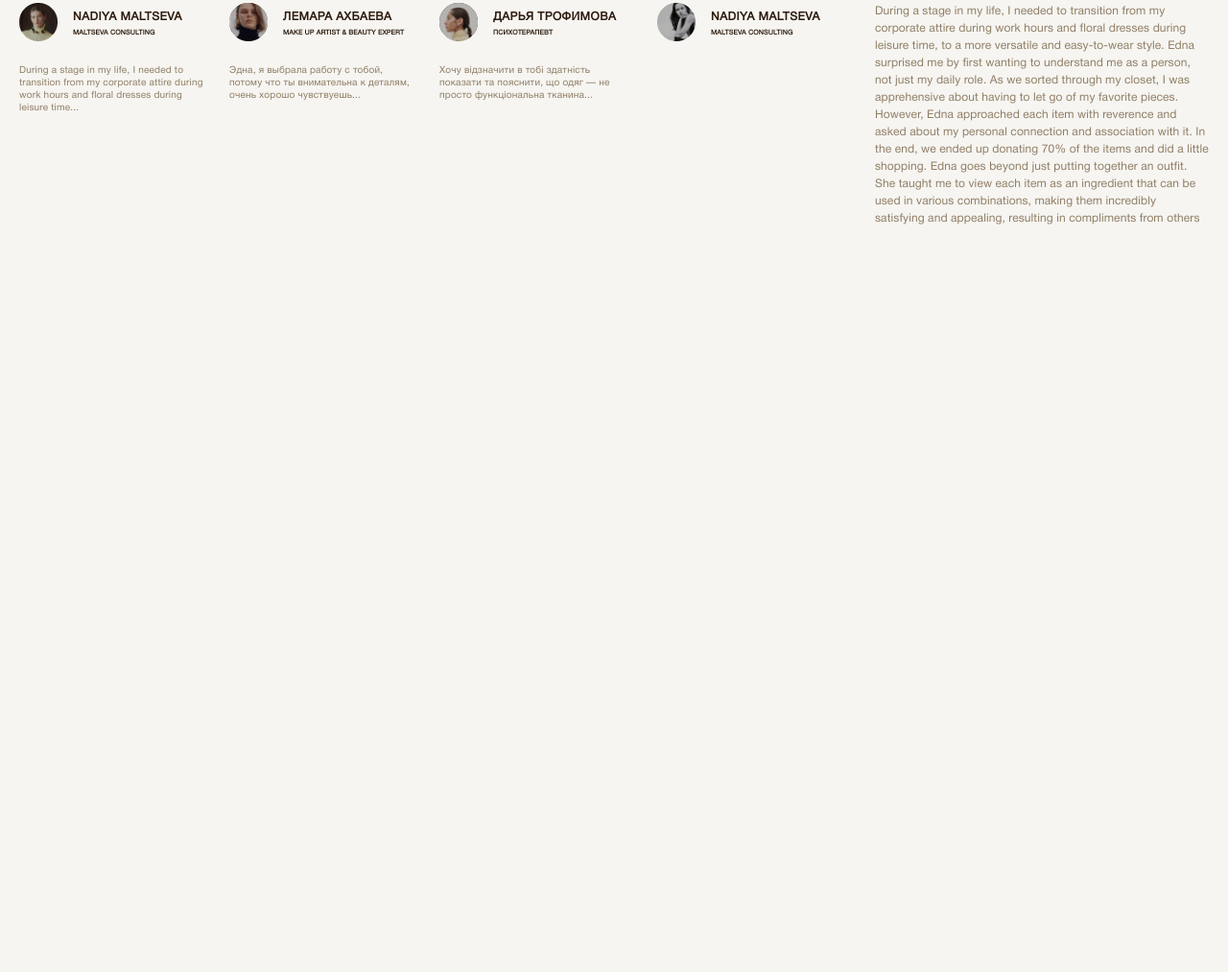
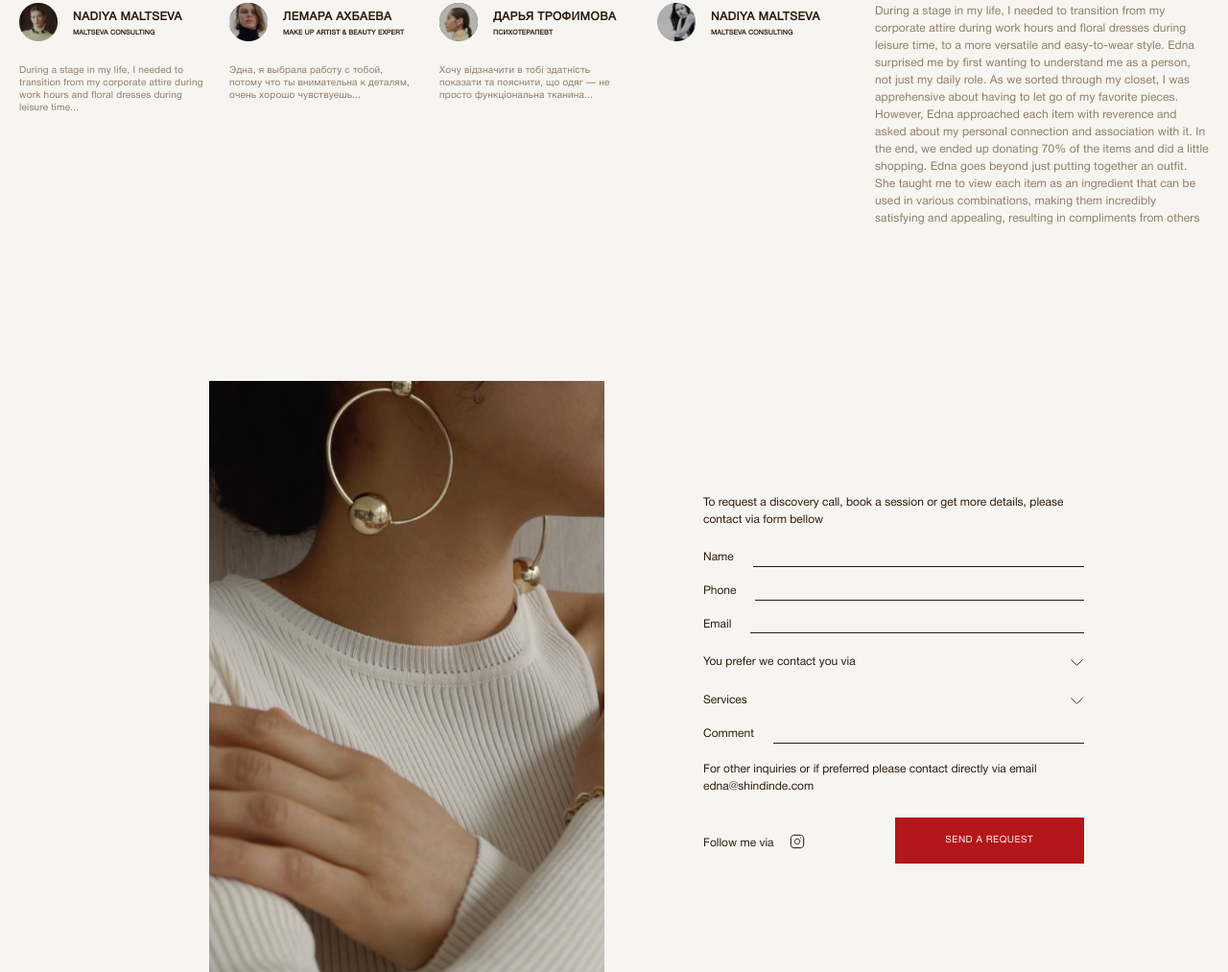
Before and after one commit to adwasar/at_test, a website built with webpack: page src/index.html in a window 1280 px wide. Shown: the part 3628-4641 px from the top of the page at 96% size. Before the commit the page ends 4025 px from the top, so only its background shows below. Built offline with nearby package versions, Linux system fonts and the light colour scheme.

Commit message:
feat: form-section layout

```diff
--- a/src/index.html
+++ b/src/index.html
@@ -203,6 +203,61 @@
       </div>
     </div>
   </section>
+
+  <section class="form-section">
+    <div class="_container">
+      <div class="form-section__content">
+        <div class="form-section__first-block">
+          <div class="form-section__img"></div>
+        </div>
+        <from class="form">
+          <p class="form__text text">To request a discovery call, book a session or get more details, please contact via
+            form
+            bellow</p>
+          <div class="form__block-input">
+            <label class="text__label" for="name">Name</label>
+            <input class="text__input" type="text" id="name">
+          </div>
+          <div class="form__block-input">
+            <label class="text__label" for="phone">Phone</label>
+            <input class="text__input" type="text" id="phone">
+          </div>
+          <div class="form__block-input">
+            <label class="text__label" for="email">Email</label>
+            <input class="text__input" type="email" id="email">
+          </div>
+          <div class="form__block-select">
+            <label for="contact-via">You prefer we contact you via</label>
+            <select class="form__select" name="contact-via" id="contact-via">
+              <option value=""></option>
+              <option value="1">option-1</option>
+              <option value="2">option-2</option>
+              <option value="3">option-3</option>
+            </select>
+          </div>
+          <div class="form__block-select">
+            <label for="services">Services</label>
+            <select class="form__select" name="services" id="services">
+              <option value=""></option>
+              <option value="1">option-1</option>
+              <option value="2">option-2</option>
+              <option value="3">option-3</option>
+            </select>
+          </div>
+          <div class="form__block-input">
+            <label class="text__label" for="comment">Comment</label>
+            <input class="text__input" type="email" id="comment">
+          </div>
+          <p class="form__text text">For other inquiries or if preferred please contact directly via email
+            edna@shindinde.com</p>
+          <div class="form__request-block">
+            <p>Follow me via <img class="form__inst-icon" src="/src/assets/svgs/instagram-black.svg"></p>
+            <button class="button">Send a request</button>
+          </div>
+        </from>
+      </div>
+    </div>
+  </section>
 </body>
 
 </html>
--- /dev/null
+++ b/src/scss/components/_form.scss
@@ -0,0 +1,115 @@
+.form-section {
+  &__content {
+    display: flex;
+    @include v-md {
+      flex-direction: column-reverse;
+    }
+  }
+
+  &__first-block {
+    width: 50%;
+    @include v-md {
+      width: 100%;
+    }
+  }
+
+  &__img {
+    display: block;
+    margin-left: auto;
+    margin-right: 10px;
+    height: 100%;
+    max-width: 412px;
+    width: 100%;
+    background-image: url('/src/assets/photos/basic/form.png');
+    background-size: cover;
+    @include v-md {
+      max-width: 100%;
+      height: 400px;
+    }
+  }
+}
+
+.form {
+  padding-top: 113px;
+  padding-bottom: 113px;
+  padding-left: 93px;
+  width: 39.5%;
+  @include v-lg {
+    padding-left: 40px;
+    width: 100%;
+  }
+  @include v-md {
+    padding: 0 0 30px;
+  }
+
+  &__text {
+    margin-top: 5px;
+    margin-bottom: 23px;
+  }
+
+  &__block-input {
+    margin-bottom: 18px;
+    display: flex;
+
+    label {
+      margin-right: 20px;
+    }
+
+    input {
+      background-color: inherit;
+      border: none;
+      border-bottom: 1px solid $c-main;
+      width: 100%;
+    }
+
+    input:focus {
+      outline: none;
+    }
+  }
+
+  &__block-select {
+    margin-bottom: 16px;
+    display: flex;
+    cursor: pointer;
+    justify-content: space-between;
+
+    label {
+      display: flex;
+      align-items: center;
+      flex: 0 0 50%;
+    }
+
+    select {
+      width: 100%;
+    }
+  }
+
+  &__select {
+    height: 24px;
+    max-width: 400px;
+    border: none;
+    background-color: inherit;
+    appearance: none;
+    background-image: url('/src/assets/svgs/arrow-down.svg');
+    background-repeat: no-repeat;
+    background-position: right center;
+    cursor: pointer;
+  }
+
+  &__select:focus {
+    outline: none;
+  }
+
+  &__request-block {
+    width: 100%;
+    display: flex;
+    justify-content: space-between;
+    align-items: center;
+  }
+
+  &__inst-icon {
+    position: relative;
+    padding-left: 13px;
+    top: 3px;
+  }
+}
--- a/src/scss/main.scss
+++ b/src/scss/main.scss
@@ -12,6 +12,7 @@
 @import 'components/approach';
 @import 'components/services';
 @import 'components/comments';
+@import 'components/form';
 
 //inc
 @import 'inc/helpers';
```
